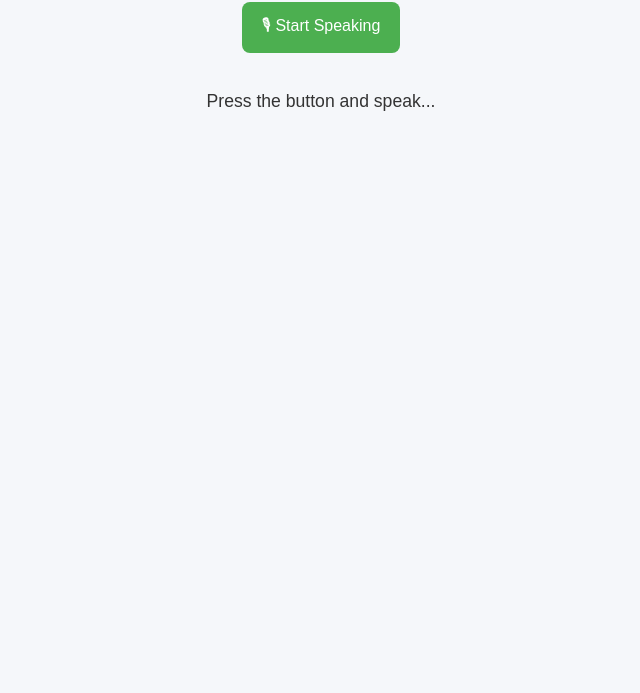
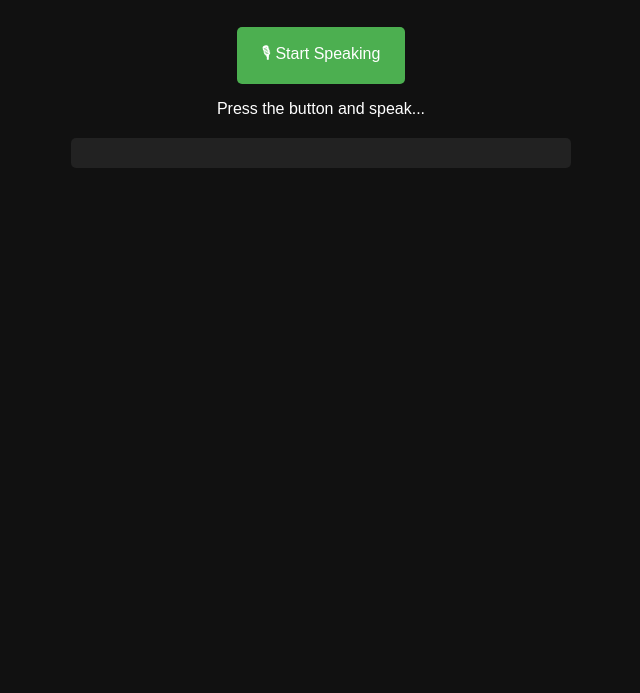
Before and after one commit to Princec1209/Voice-ai-assistant, a plain HTML site: page index.html in a window 1280 px wide. Shown: the part 107-800 px from the top of the page, without its empty margins (319-959 px from the left). Drawn offline with Linux system fonts and the light colour scheme.

Commit message:
Update style.css

```diff
--- a/style.css
+++ b/style.css
@@ -1,53 +1,34 @@
 body {
     font-family: Arial, sans-serif;
+    background: #111;
+    color: white;
     text-align: center;
-    background-color: #f5f7fa;
-    margin: 0;
-    padding: 0;
-    color: #333;
+    padding: 30px;
 }
 
-h1 {
-    margin-top: 30px;
-    font-size: 2rem;
-    color: #222;
-}
-
-p {
-    font-size: 1.1rem;
+.container {
+    max-width: 500px;
+    margin: auto;
 }
 
 button {
-    background-color: #4CAF50;
+    background: #4CAF50;
     color: white;
-    padding: 12px 20px;
-    margin: 20px 0;
+    padding: 15px 25px;
     border: none;
-    border-radius: 8px;
+    font-size: 16px;
     cursor: pointer;
-    font-size: 1rem;
+    margin-top: 15px;
+    border-radius: 5px;
 }
 
 button:hover {
-    background-color: #45a049;
+    background: #45a049;
 }
 
-#output {
-    max-width: 500px;
-    margin: auto;
-    background: white;
+#response {
+    margin-top: 20px;
     padding: 15px;
-    border-radius: 10px;
-    box-shadow: 0px 2px 6px rgba(0,0,0,0.1);
+    background: #222;
+    border-radius: 5px;
 }
-
-#output h3 {
-    margin-bottom: 5px;
-}
-
-#user-text, #ai-text {
-    background: #eee;
-    padding: 10px;
-    border-radius: 6px;
-    font-style: italic;
-}
```
